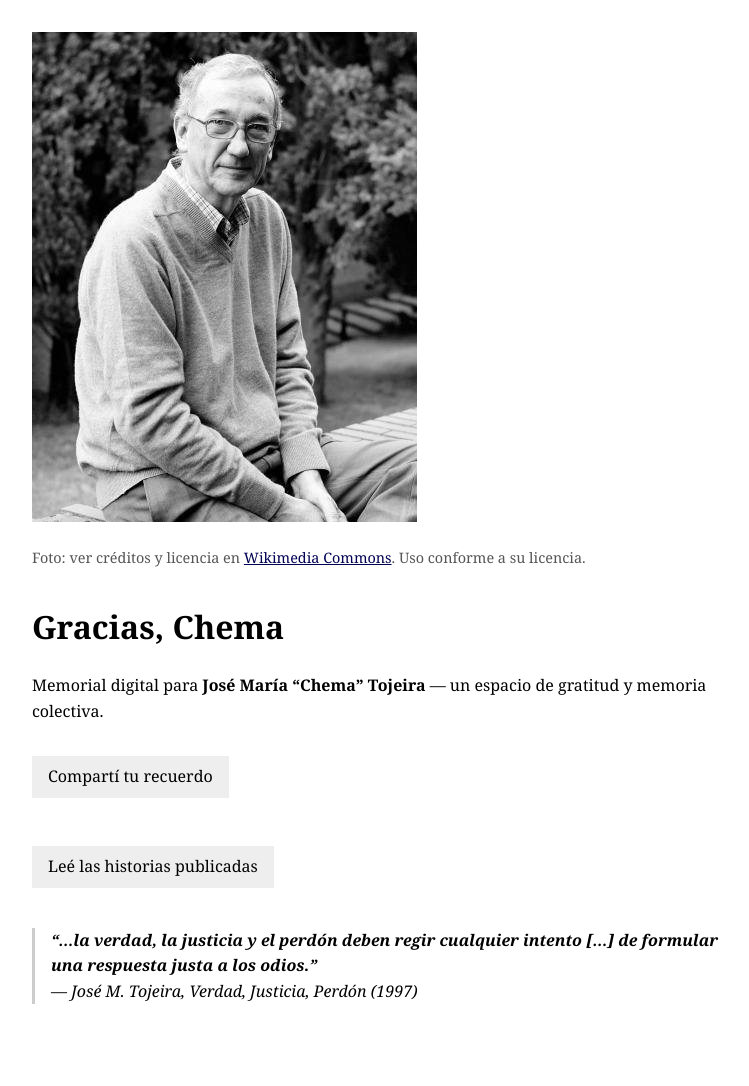
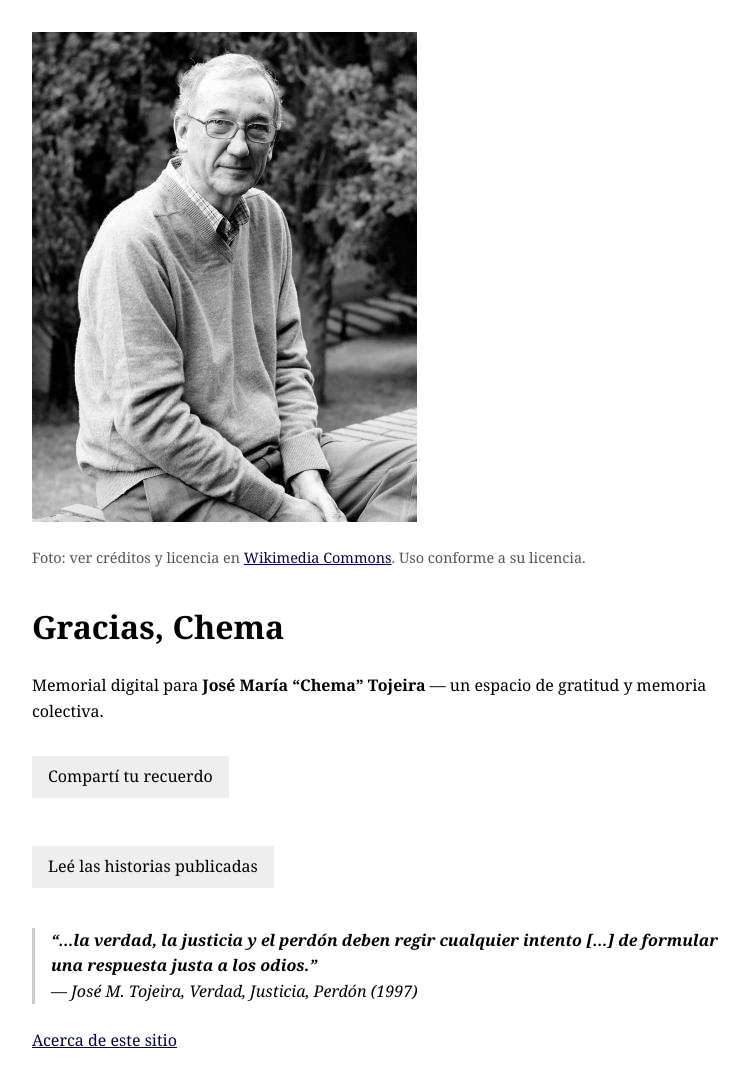
Before and after one commit to albertovth/graciaschema-site, a Jekyll site: the page built from index.md, in a window 1280 px wide. Shown: the whole page, without its empty margins (258-1007 px from the left). Built offline with Jekyll 4.4.1, drawn with Linux system fonts in a browser that asks for light colours; before the commit the page ends 1036 px from its top, so only the background shows below that.

Commit message:
Update index.md

```diff
--- a/index.md
+++ b/index.md
@@ -21,3 +21,5 @@ Memorial digital para **José María “Chema” Tojeira** — un espacio de gra
 
 > **“...la verdad, la justicia y el perdón deben regir cualquier intento [...] de formular una respuesta justa a los odios.”**
 > — José M. Tojeira, *Verdad, Justicia, Perdón* (1997)
+
+[Acerca de este sitio]({{ '/acerca' | relative_url }})
```
